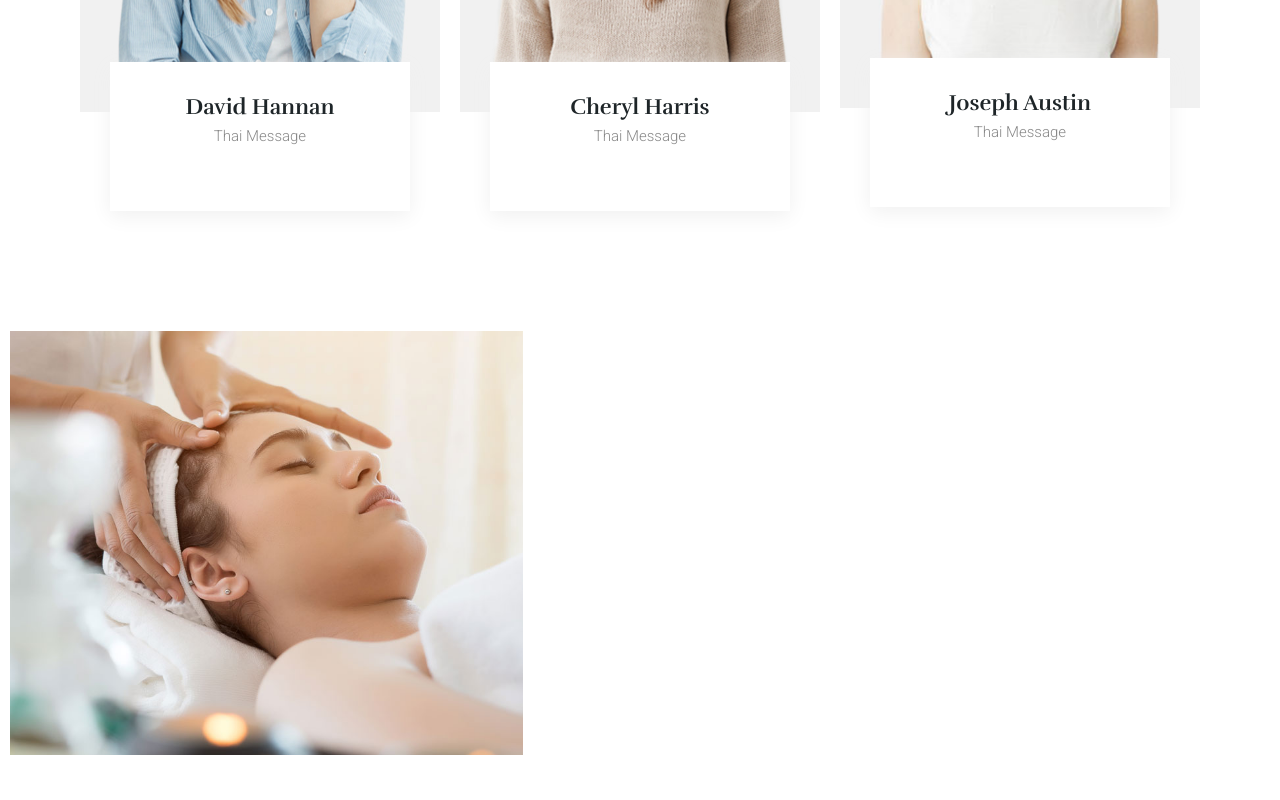
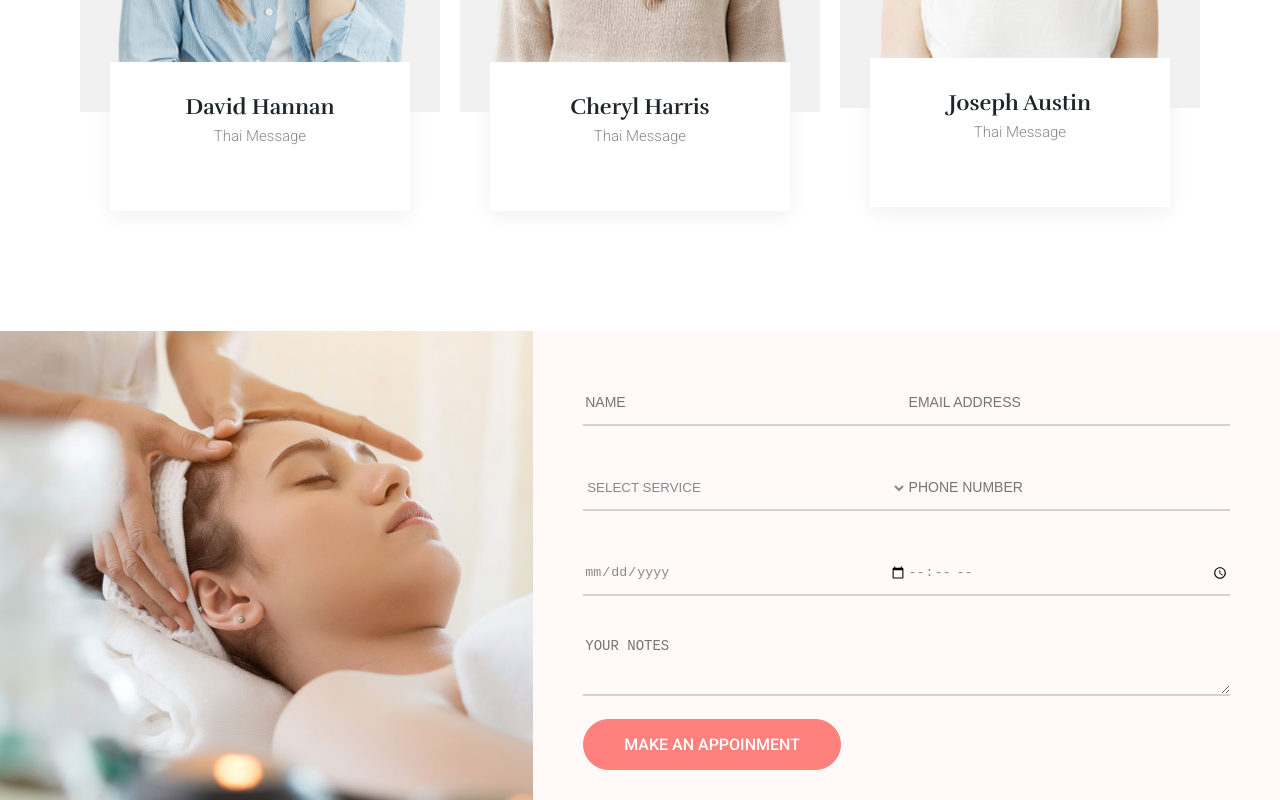
Before and after one commit to nahid-mahmud-1/Leospa-Clean-Minimal-Website, a plain HTML site: page index.html in a window 1280 px wide. Shown: the part 3663-4463 px from the top of the page. Before the commit the page ends 4418 px from the top, so only its background shows below. Drawn offline with Linux system fonts and the light colour scheme.

Commit message:
Appoinment Section Done

```diff
--- a/index.html
+++ b/index.html
@@ -436,14 +436,50 @@
         <!-- Appoinment Section Start -->
         <section class="appoinment-section">
             <div class="container-fluid">
-                <div class="col-md-5">
-                    <!-- Appoinment Image -->
-                    <div class="appoinment-image-box">
-                        <img src="./images/appointment-img.jpg" alt="Appoiment Image" class="img-fit">
+                <div class="row">
+                    <div class="col-md-5 appoinment-image-box">
+                        <div class="section-spacer"></div>
                     </div>
-                </div>
-                <div class="col-md-7"></div>
-            </div>
+
+                    <div class="col-md-7">
+                        <!-- Form Start -->
+                        <div class="form-wrapper">
+                            <form action="" method="">
+                                <div class="form-group half-width">
+                                    <input type="text" placeholder="Name" name="name" id="name" class="form-control">
+                                </div>
+                                <div class="form-group half-width">
+                                    <input type="email" placeholder="Email Address" id="email" name="email" class="form-control">
+                                </div>
+                                <div class="form-group half-width">
+                                    <select name="select-service" id="service" class="form-control select-menu">
+                                        <option value="select">Select Service</option>
+                                        <option value="normal">Normal Service</option>
+                                        <option value="vip">VIP Service</option>
+                                    </select>
+                                </div>
+                                <div class="form-group half-width">
+                                    <input type="tel" placeholder="Phone Number" name="number" id="phone" class="form-control">
+                                </div>
+                                <div class="form-group half-width">
+                                    <input type="date" placeholder="Date" name="date" id="date" class="form-control">
+                                </div>
+                                <div class="form-group half-width">
+                                    <input type="time" placeholder="Time" name="time" id="time" class="form-control">
+                                </div>
+                                <div class="form-group">
+                                    <textarea placeholder="Your Notes" name="message" id="message" rows="10" class="form-control"></textarea>
+                                </div>
+                                <button type="submit" class="btn-global btn-round">Make an appoinment</button>
+                            </form>
+                        </div>
+                        <!-- Form End -->
+
+                    </div>
+
+                </div><!-- Row End -->
+
+            </div><!-- Container End -->
         </section>
         <!-- Appoinment Section End -->
 
--- a/scss/main.scss
+++ b/scss/main.scss
@@ -11,9 +11,10 @@ $secondary-color: #1E2528;
 $body-font-color: #888888;
 $black-light-color: #30383b;
 $gray-color: #555;
+$gray-light-color: #d4d3d3;
 $white-color: #fff;
 $white-light-color: #e3e6ea;
-$pink-light-color: #FCF5EE;
+$pink-light-color: #FFF9F8;
 
 
 /* Global Font Size Variable */
@@ -129,7 +130,9 @@ a{
 .section-spacer{
     @include section-spacer();
 }
-
+.half-width{
+    max-width: 50% !important;
+}
 /* Theme Main CSS */
 /* Header Section */
 header{
@@ -439,6 +442,44 @@ header{
 }
 
 /* Appoinment Section */
-.appoinment Section{
+.appoinment-section{
     background: $pink-light-color;
 }
+.appoinment-image-box{
+    background: url(../images/appointment-img.jpg) no-repeat left;
+    background-size: cover;
+}
+.appoinment-section .form-wrapper{
+    padding: 30px 40px;
+    form{
+        display: flex;
+        flex-wrap: wrap;
+        justify-content: space-between;
+
+        ::placeholder{
+            font-size: 14px;
+            text-transform: uppercase;
+        }
+    }
+    .half-width{
+        width: 49%;
+    }
+    .form-group{
+        width: 100%;
+        margin: 20px 0px;
+    }
+    .form-control{
+        color: $body-font-color;
+        width: 100%;
+        height: 45px;
+        border: none;
+        border-bottom: 2px solid $gray-light-color;
+        background: transparent;
+    }
+    .select-menu{
+        text-transform: uppercase;
+    }
+    textarea{
+        height: 60px !important;
+    }
+}
```
Also changed, not shown: css/style.css, 1 other file.
